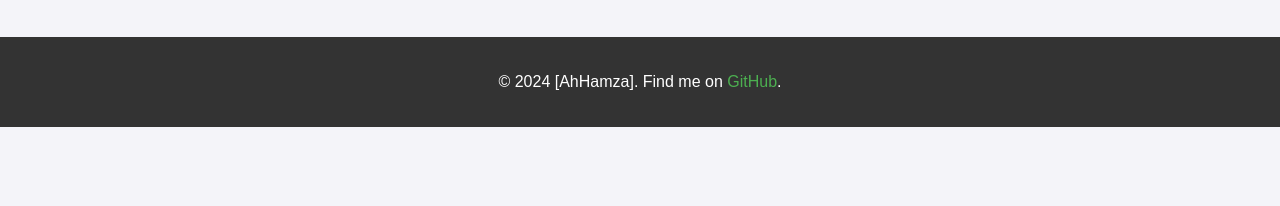
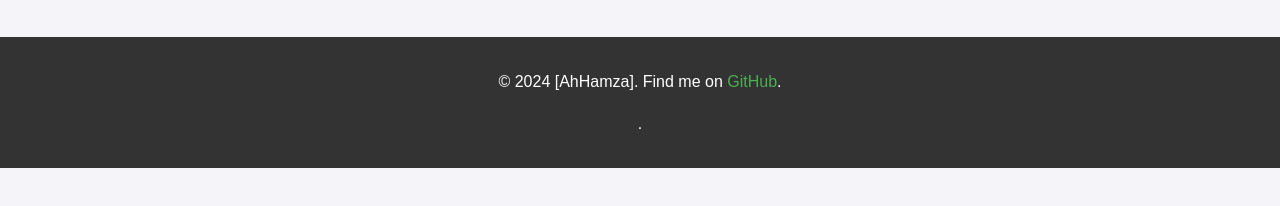
Before and after one commit to AhHamza/AhmedHamza.github.io, a plain HTML site: page index.html in a window 1280 px wide. Shown: the part 332-538 px from the top of the page. Drawn offline with Linux system fonts and the light colour scheme; no server answers.

Commit message:
Trigger GitHub Pages rebuild

```diff
--- a/index.html
+++ b/index.html
@@ -31,12 +31,12 @@
         </li>
       </ul>
     </section>
-
     <footer>
       <p>
         © 2024 [AhHamza]. Find me on
         <a href="https://github.com/AhHamza" target="_blank">GitHub</a>.
       </p>
+      <p>.</p>
     </footer>
     <script src="script.js"></script>
   </body>
```
